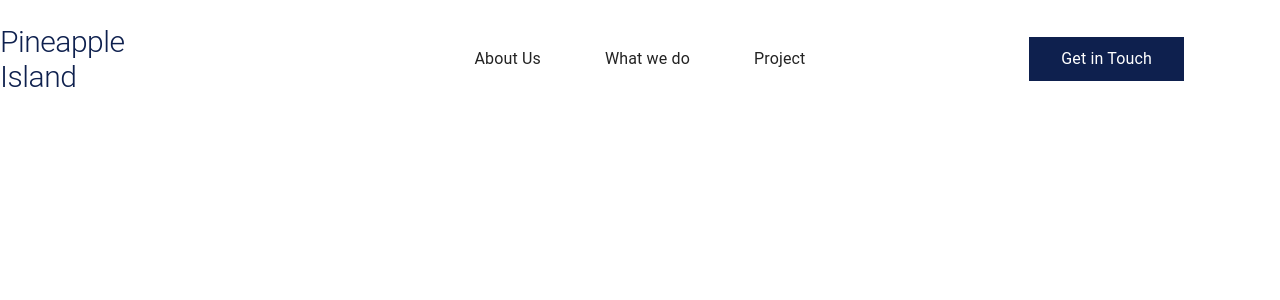
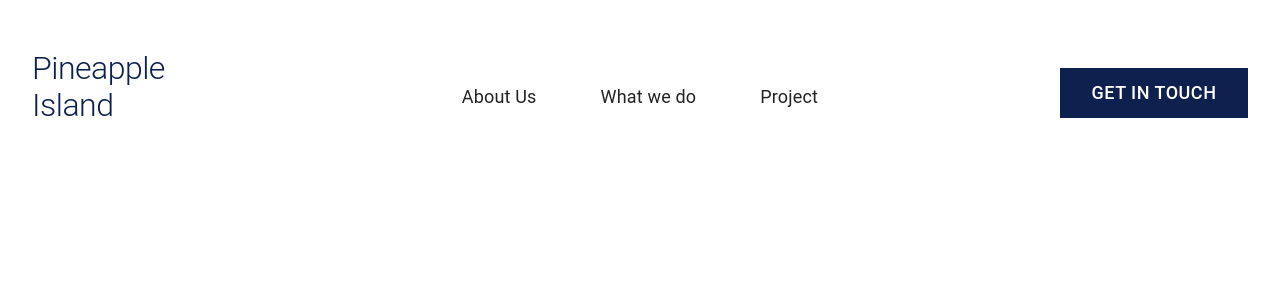
Before and after one commit to imkuromi/PineApple-Island, a Next.js app: page /navbar in a window 1280 px wide. Shown: the top 300 px of the page. Built offline with nearby package versions, Linux system fonts and the light colour scheme.

Commit message:
fix container and fix navbar

```diff
--- a/src/pages/footer.tsx
+++ b/src/pages/footer.tsx
@@ -9,7 +9,7 @@ export default function Footer() {
           display: { xs: "none", sm: "none", md: "block" },
           backgroundColor: "#0E204E",
           height: "27rem",
-          width: "100%",
+
           clipPath: {
             md: "polygon(10% 10%, 100% 40%, 100% 100%, 0 100%, 0 30%)",
           },
@@ -88,7 +88,6 @@ export default function Footer() {
           marginTop: "5rem",
           alignItems: "center",
           flexDirection: "column",
-
           clipPath: {
             md: "polygon(100% 100%, 100% 100%, 100% 100%, 0 100%, 0 100%)",
           },
--- a/src/pages/navbar.tsx
+++ b/src/pages/navbar.tsx
@@ -3,29 +3,44 @@ import AppBar from "@mui/material/AppBar";
 import Box from "@mui/material/Box";
 import Typography from "@mui/material/Typography";
 import Grid from "@mui/material/Grid2";
-import { IconButton } from "@mui/material";
+import { Button, IconButton } from "@mui/material";
 import MenuIcon from "@mui/icons-material/Menu";
 
 function Navbar() {
   return (
     <AppBar
       position="static"
-      sx={{ boxShadow: "none", backgroundColor: "white", paddingY: "1.5rem" }}
+      sx={{ boxShadow: "none", backgroundColor: "white" }}
     >
-      <Grid container justifyContent={"center"} alignItems={"center"}>
+      <Grid
+        container
+        height="163px"
+
+        sx={{marginX: {sm:"0rem",md:"2rem",xl:"6.25rem"}}}
+      >
         <Grid size={3}>
-          <Box sx={{color: "#0E204E"}}>
-            <Typography variant="h1" sx={{ fontSize: { xs: "24px", sm: "26px", md: "30px" } }}>
-              Pineapple<br/>Island
+          <Box  paddingTop="50px" sx={{ color: "#0E204E" }}>
+            <Typography
+              variant="h1"
+              sx={{ fontSize: { xs: "24px", sm: "26px", md: "32px" } }}
+            >
+              Pineapple
+              <br />
+              Island
             </Typography>
           </Box>
         </Grid>
-        <Grid container size={6} justifyContent={"center"}>
-          <Box sx={{display: { xs: "none", sm: "none", md: "block" },color: "#232323"}}>
+        <Grid container size={6} justifyContent="center"  paddingTop="81px">
+          <Box
+            sx={{
+              display: {xs:"none",sm: "none", md: "block" },
+              color: "#232323",
+            }}
+          >
             <Typography
               variant="subtitle1"
               component="a"
-              sx={{ padding: "2rem", fontSize: "16px" }}
+              sx={{ padding: "2rem", fontSize: {md:"18px",xl:"20px"} }}
               href="#about"
             >
               About Us
@@ -33,7 +48,7 @@ function Navbar() {
             <Typography
               variant="subtitle1"
               component="a"
-              sx={{ padding: "2rem", fontSize: "16px" }}
+              sx={{ padding: "2rem", fontSize: {md:"18px",xl:"20px"} }}
               href="#what"
             >
               What we do
@@ -41,31 +56,32 @@ function Navbar() {
             <Typography
               variant="subtitle1"
               component="a"
-              sx={{ padding: "2rem", fontSize: "16px" }}
+              sx={{ padding: "2rem", fontSize: {md:"18px",xl:"20px"} }}
               href="#galleries"
             >
               Project
             </Typography>
           </Box>
         </Grid>
-        <Grid container justifyContent={"end"} size={3}>
-          <Box sx={{
-              display: { xs: "none", sm: "none", md: "flex", lg: "flex" },
+        <Grid container size={3} justifyContent="end" sx={{paddingTop: {xs:"none",sm:"none",md:"68px",xl:"68px"}}} >
+          <Button
+            sx={{
+              display: { xs:"none",sm: "none", md: "flex" },
+              fontSize: {md:"18px",xl:"20px"},
+              color: "#FFF",
               backgroundColor: "#0E204E",
-              paddingX: "2rem",
-              paddingY: "0.5rem",
-              marginRight: { xs: "0rem", sm: "0rem", md: "2rem", lg: "6rem" },
-              color: "#FFFFFF",
+              borderRadius: "0",
+              width: "188px",
+              height: "50px"
             }}
           >
-            <Typography variant="subtitle1" sx={{ fontSize: "16px" }} noWrap>
-              Get in Touch
-            </Typography>
-          </Box>
+            Get in Touch
+          </Button>
+
           <Box
             sx={{
-              display: { xs: "flex", sm: "flex", md: "none" },
-              justifyContent: "center",
+              display: { sm: "flex", md: "none" },
+
             }}
           >
             <IconButton sx={{ color: "#0E204E" }}>
--- a/src/pages/what.tsx
+++ b/src/pages/what.tsx
@@ -44,7 +44,7 @@ export default function What() {
                 alt="1"
                 width={900}
                 height={650}
-                style={{ objectFit: "cover" }}
+                style={{ objectFit: "cover",width: "100%" }}
               />
             </Box>
             <Box sx={{ position: "relative" ,marginBottom:'10rem'}}>
--- a/src/styles/globals.css
+++ b/src/styles/globals.css
@@ -2,21 +2,15 @@
   --background: #ffffff;
 }
 
-html,
 body {
-  max-width: 100vw;
-  overflow-x: hidden;
+  margin: 0;
 }
 
-body {
-
-}
-
-* {
+/* * {
   box-sizing: border-box;
   padding: 0;
   margin: 0;
-}
+} */
 
 a {
   color: inherit;
```
Also changed, not shown: src/pages/about.tsx (+30 -32 lines), src/pages/become.tsx (+49 -22 lines), src/pages/galleries.tsx (+22 -22 lines), src/pages/index.tsx (+14 -3 lines), src/pages/intro.tsx (+6 -6 lines), src/pages/why.tsx (+9 -9 lines).
